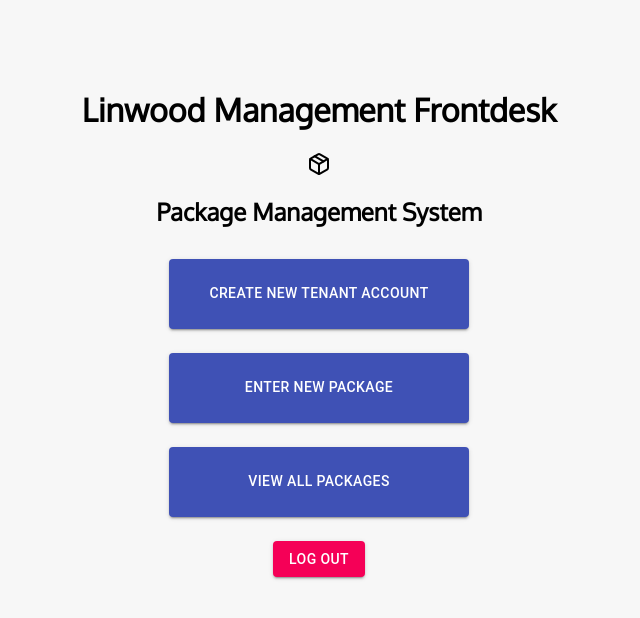
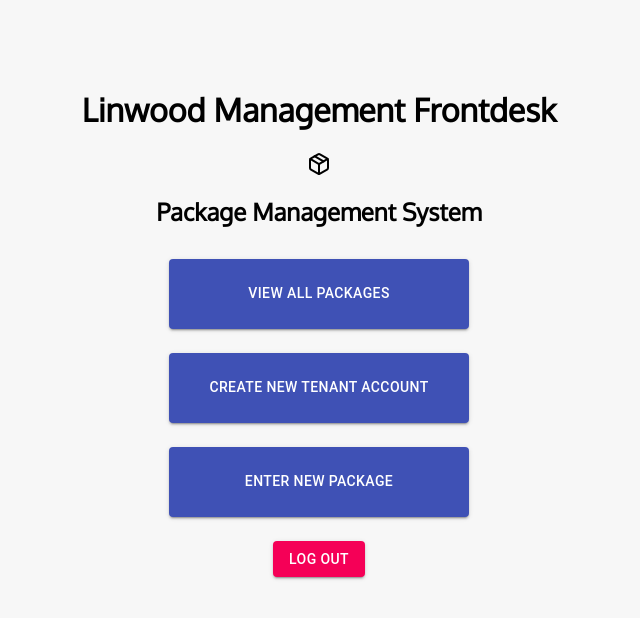
Before and after one commit to simonlally/pkg-management-react, a React (Create React App) app: page /manager in a window 1280 px wide. Shown: the top 618 px of the page, without its empty margins (321-961 px from the left). Built offline with nearby package versions, Linux system fonts and the light colour scheme.

Commit message:
moved viewPackages button to top on manager page

```diff
--- a/src/pages/manager.js
+++ b/src/pages/manager.js
@@ -36,8 +36,22 @@ class manager extends React.Component {
             <h1>Linwood Management Frontdesk</h1>
             <Package />
             <h2>Package Management System</h2>
+
             <Grid item xs={12}>
-              <Button className="btn"
+              <Button
+                className="btn"
+                variant="contained"
+                color="primary"
+                component={Link}
+                to="/showpkgs"
+              >
+                View All Packages
+              </Button>
+            </Grid>
+
+            <Grid item xs={12}>
+              <Button
+                className="btn"
                 variant="contained"
                 color="primary"
                 component={Link}
@@ -47,7 +61,8 @@ class manager extends React.Component {
               </Button>
             </Grid>
             <Grid item xs={12}>
-              <Button className="btn"
+              <Button
+                className="btn"
                 variant="contained"
                 color="primary"
                 component={Link}
@@ -56,16 +71,7 @@ class manager extends React.Component {
                 Enter New Package
               </Button>
             </Grid>
-            <Grid item xs={12}>
-              <Button className="btn"
-                variant="contained"
-                color="primary"
-                component={Link}
-                to="/showpkgs"
-              >
-                View All Packages
-              </Button>
-            </Grid>
+
             <Grid item xs={12}>
               <Logout />
             </Grid>
```
